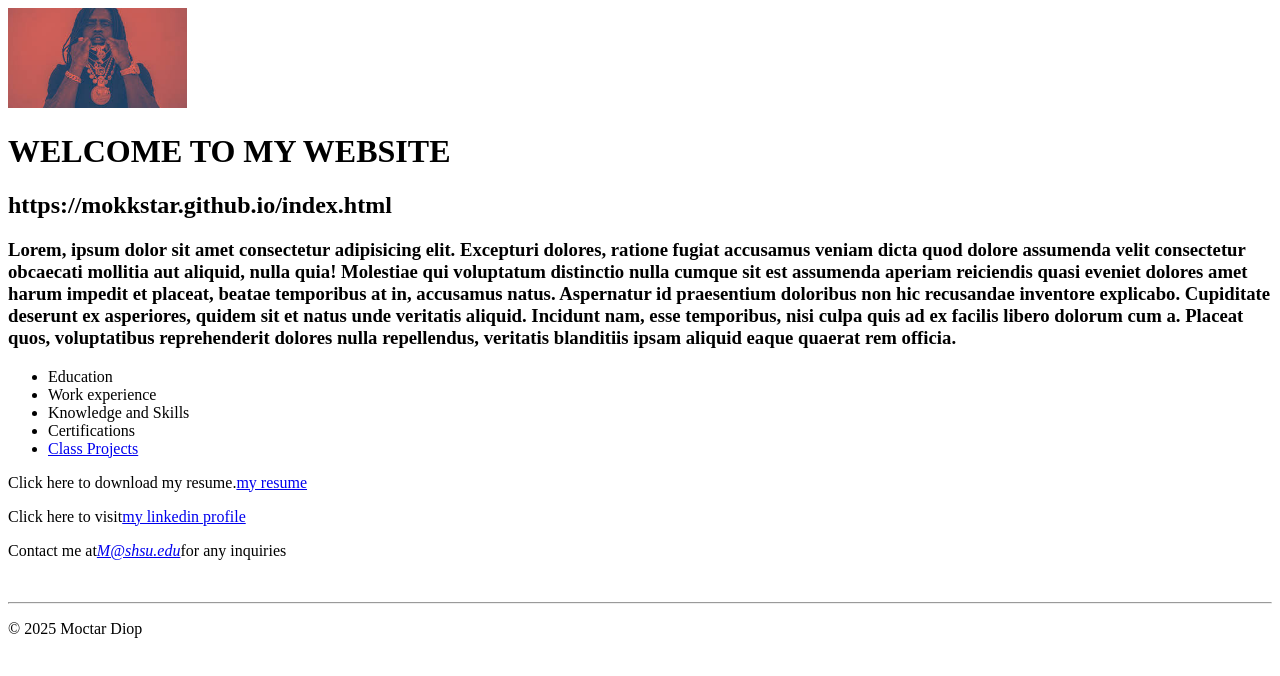
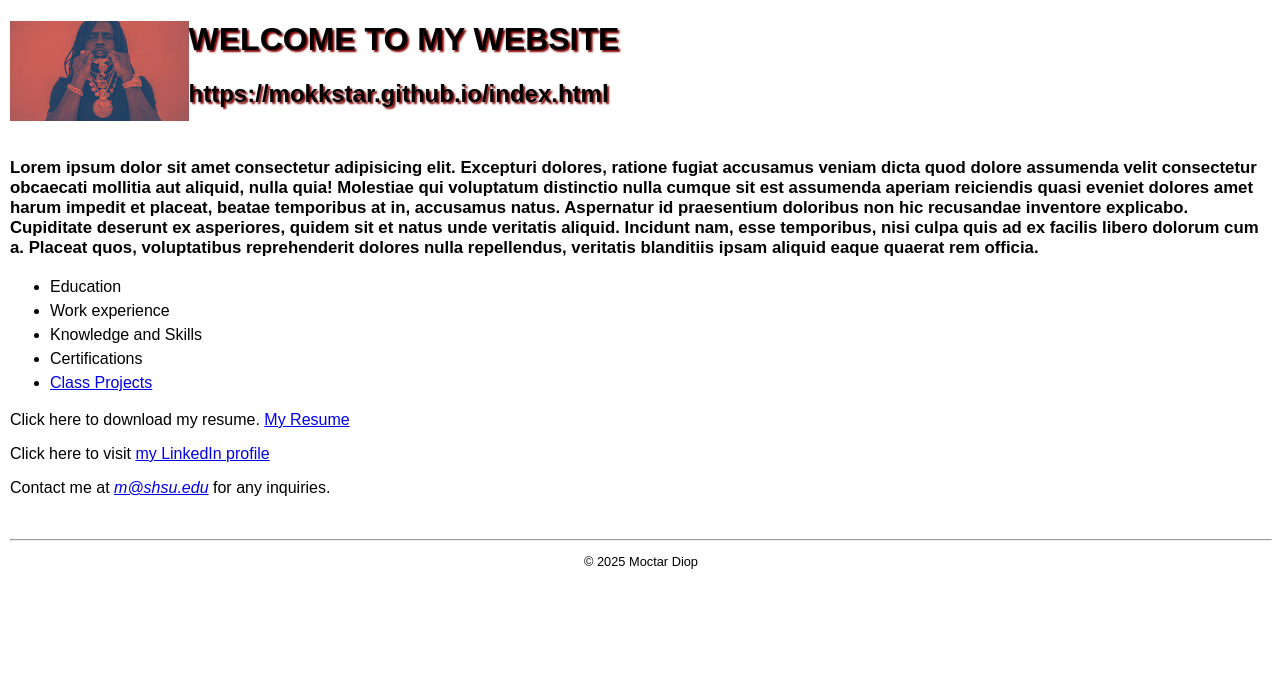
Before and after one commit to mokkstar/mokkstar.github.io, a plain HTML site: page index.html in a window 1280 px wide. Drawn offline with Linux system fonts and the light colour scheme; files that its build step writes are made by us from their sources.

Commit message:
Update index.html

```diff
--- a/index.html
+++ b/index.html
@@ -6,18 +6,19 @@
     <meta name="description" content="Mokkstar personal website at SHSU">
     <meta name="keywords" content="Moctar, Diop, MIS, SHSU">
     <title>Mokkstar personal website at SHSU</title>
+    <link rel="stylesheet" href="styles/main.css">
 </head>
 <body>
     <header>
-        <img src="images/ckeef.jfif" alt="My photo"  height="100">
+        <img src="images/ckeef.jfif" alt="My photo" height="100">
     </header>
     <main>
-        <h1>WELCOME TO MY WEBSITE</h1>
-        <h2>https://mokkstar.github.io/index.html</h2>
-        <h3>Lorem, ipsum dolor sit amet consectetur adipisicing elit. Excepturi dolores, ratione fugiat accusamus veniam dicta quod dolore assumenda velit consectetur obcaecati mollitia aut aliquid, nulla quia! Molestiae qui voluptatum distinctio nulla cumque sit est assumenda aperiam reiciendis quasi eveniet dolores amet harum impedit et placeat, beatae temporibus at in, accusamus natus. Aspernatur id praesentium doloribus non hic recusandae inventore explicabo. Cupiditate deserunt ex asperiores, quidem sit et natus unde veritatis aliquid. Incidunt nam, esse temporibus, nisi culpa quis ad ex facilis libero dolorum cum a. Placeat quos, voluptatibus reprehenderit dolores nulla repellendus, veritatis blanditiis ipsam aliquid eaque quaerat rem officia.</h3>
+        <h1 class="shadow">WELCOME TO MY WEBSITE</h1>
+        <h2 class="shadow">https://mokkstar.github.io/index.html</h2>
+        <h3>Lorem ipsum dolor sit amet consectetur adipisicing elit. Excepturi dolores, ratione fugiat accusamus veniam dicta quod dolore assumenda velit consectetur obcaecati mollitia aut aliquid, nulla quia! Molestiae qui voluptatum distinctio nulla cumque sit est assumenda aperiam reiciendis quasi eveniet dolores amet harum impedit et placeat, beatae temporibus at in, accusamus natus. Aspernatur id praesentium doloribus non hic recusandae inventore explicabo. Cupiditate deserunt ex asperiores, quidem sit et natus unde veritatis aliquid. Incidunt nam, esse temporibus, nisi culpa quis ad ex facilis libero dolorum cum a. Placeat quos, voluptatibus reprehenderit dolores nulla repellendus, veritatis blanditiis ipsam aliquid eaque quaerat rem officia.</h3>
 
         <nav>
-            <ul>
+            <ul id="list">
                 <li>Education</li>
                 <li>Work experience</li>
                 <li>Knowledge and Skills</li>
@@ -25,14 +26,14 @@
                 <li><a href="#">Class Projects</a></li>
             </ul>
         </nav>
-        <p>Click here to download my resume.<a href="files/classschedule.xlsx">my resume</a></p>
-        <p>Click here to visit<a href="https://www.linkedin.com/in/moctar-diop-profile" target="_blank">my linkedin profile</a></p>
-        <p>Contact me at<em><a href="mailto:m@shsu.edu">M@shsu.edu</a></em>for any inquiries</p>
+        <p>Click here to download my resume. <a href="files/classschedule.xlsx">My Resume</a></p>
+        <p>Click here to visit <a href="https://www.linkedin.com/in/moctar-diop-profile" target="_blank">my LinkedIn profile</a></p>
+        <p>Contact me at <a href="mailto:m@shsu.edu"><em>m@shsu.edu</em></a> for any inquiries.</p>
     </main>
     <br>
     <hr>
     <footer>
-        <p>&copy; 2025 Moctar Diop</p>
+        <p class="copyright">&copy; 2025 Moctar Diop</p>
     </footer>
-
 </body>
+</html>
```
